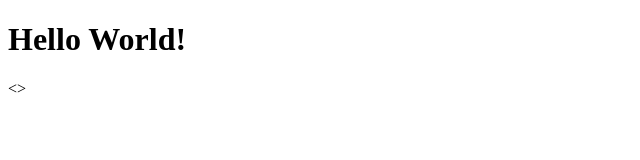
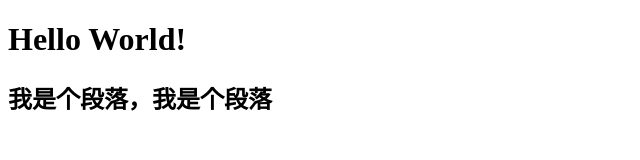
Before and after one commit to Quitzyy/zyy, a plain HTML site: page index.html in a window 1280 px wide. Shown: the whole page, without its empty margins (0-640 px from the left). Drawn offline with Linux system fonts and the light colour scheme.

Commit message:
增加了文字段落

```diff
--- a/index.html
+++ b/index.html
@@ -8,6 +8,6 @@
 </head>
 <body>
   <h1>Hello World!</h1>
-  <>
+  <h2>我是个段落，我是个段落</h2>
 </body>
 </html>
```
